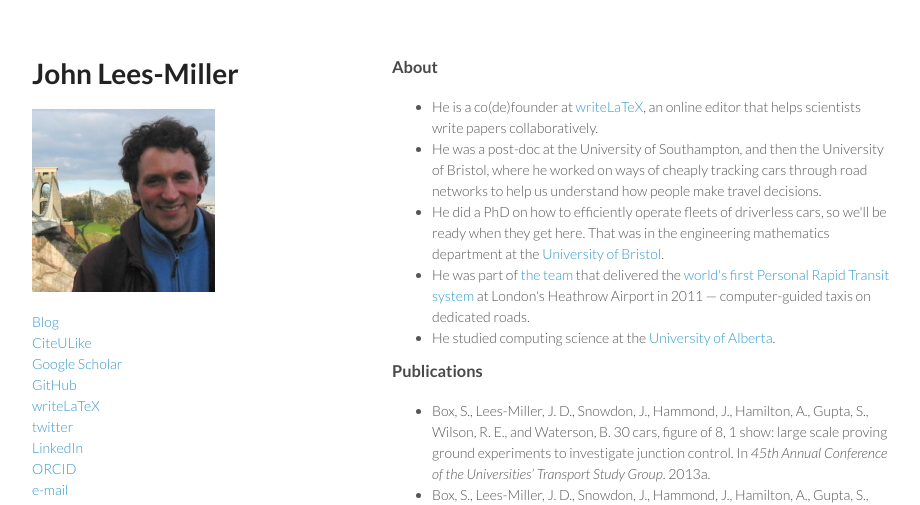
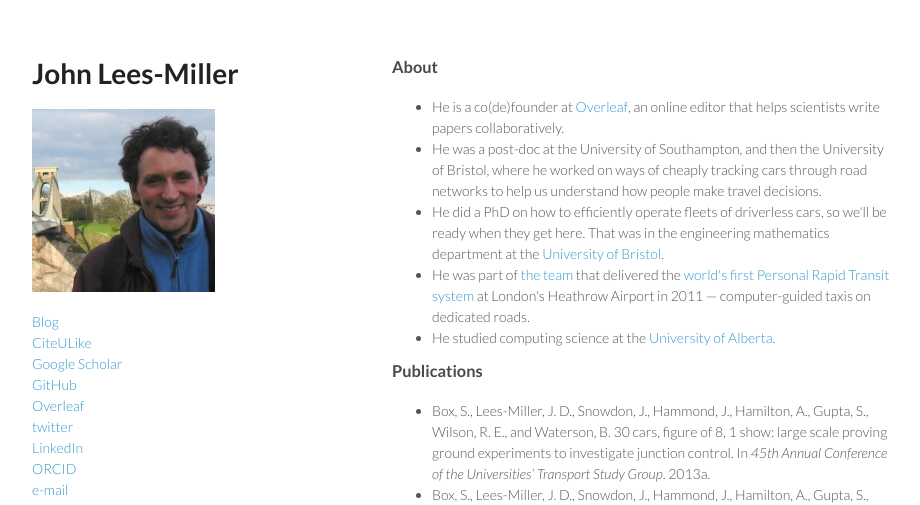
Before and after one commit to jdleesmiller/jdleesmiller.github.io, a Jekyll site: the page built from index.html, in a window 1280 px wide and 1397 px high. Shown: the top 505 px of the window, without its empty margins (178-1098 px from the left). Built offline with Jekyll 4.4.1, drawn with Linux system fonts in a browser that asks for light colours.

Commit message:
change write latex to overleaf

```diff
--- a/index.html
+++ b/index.html
@@ -28,7 +28,7 @@ layout: null
           <li><a href="http://scholar.google.co.uk/citations?user=KvIYTKYAAAAJ">Google Scholar</a></li>
 
           <li><a href="https://github.com/jdleesmiller">GitHub</a></li>
-          <li><a href="https://www.writelatex.com">writeLaTeX</a></li>
+          <li><a href="https://www.overleaf.com">Overleaf</a></li>
           <li><a href="https://www.twitter.com/jdleesmiller">twitter</a></li>
           <li><a href="https://uk.linkedin.com/in/jdleesmiller">LinkedIn</a></li>
           <li><a href="http://orcid.org/0000-0003-3492-8854">ORCID</a></li>
@@ -49,7 +49,7 @@ document.write('<a href="mail' +
       <section>
         <h3><a name="about" class="anchor" href="#about"></a>About</h3>
         <ul>
-          <li>He is a co(de)founder at <a href="http://www.writelatex.com">writeLaTeX</a>, an online editor that helps scientists write papers collaboratively.</li>
+          <li>He is a co(de)founder at <a href="http://www.overleaf.com">Overleaf</a>, an online editor that helps scientists write papers collaboratively.</li>
           <li>He was a post-doc at the University of Southampton, and then the University of Bristol, where he worked on ways of cheaply tracking cars through road networks to help us understand how people make travel decisions.</li>
           <li>He did a PhD on how to efficiently operate fleets of driverless cars, so we'll be ready when they get here. That was in the engineering mathematics department at the <a href="http://www.bris.ac.uk/engineering/departments/engineering-mathematics/">University of Bristol</a>.</li>
           <li>He was part of <a href="http://www.ultraglobalprt.com">the team</a> that delivered the <a href="http://www.youtube.com/watch?v=Byk8LcPovOQ">world's first Personal Rapid Transit system</a> at London's Heathrow Airport in 2011 &mdash; computer-guided taxis on dedicated roads.</li>
```
